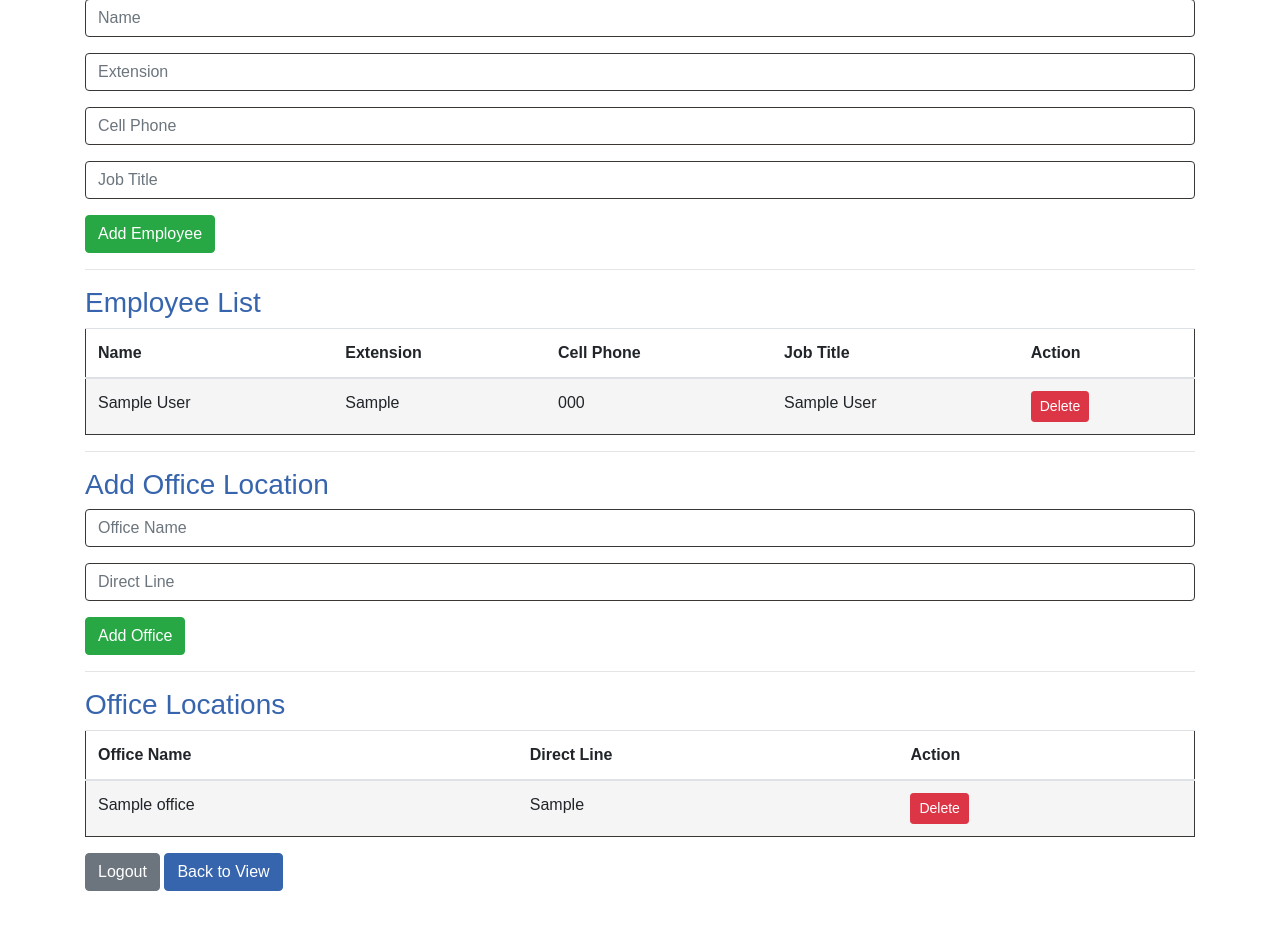
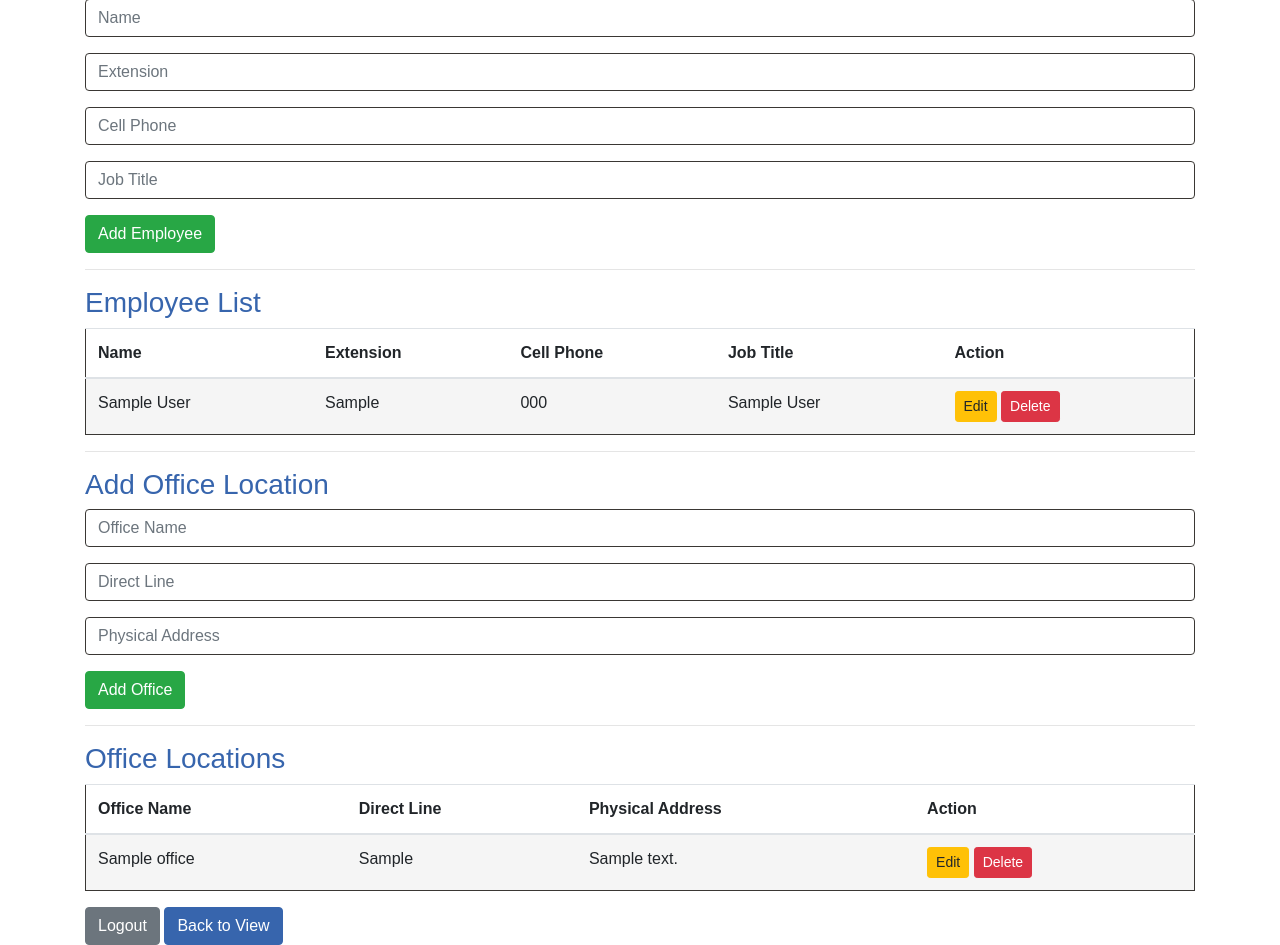
Before and after one commit to jkotouchstone/touchstone-phone-list, a Flask app: page /admin in a window 1280 px wide. Shown: the part 137-1082 px from the top of the page. Before the commit the page ends 1028 px from the top, so only its background shows below. Run offline with Flask 2, Linux system fonts and the light colour scheme; the visitor is signed in with stand-in values (Sample User, id 1); tables that the repository leaves empty hold one stand-in row (values such as "Sample post"); some libraries are stand-ins or nearby versions.

Commit message:
Update admin.html

```diff
--- a/templates/admin.html
+++ b/templates/admin.html
@@ -31,7 +31,7 @@
 
   <hr>
 
-  <!-- Display employees with delete option -->
+  <!-- Display employees with edit and delete options -->
   <h3>Employee List</h3>
   <table class="table table-striped">
     <thead>
@@ -51,8 +51,9 @@
         <td>{{ emp['cell_phone'] }}</td>
         <td>{{ emp['job_title'] }}</td>
         <td>
-          <form method="POST" action="{{ url_for('delete_employee', employee_id=emp['id']) }}">
-            <button type="submit" class="btn btn-danger btn-sm">Delete</button>
+          <a href="{{ url_for('edit_employee', employee_id=emp['id']) }}" class="btn btn-warning btn-sm">Edit</a>
+          <form method="POST" action="{{ url_for('delete_employee', employee_id=emp['id']) }}" style="display:inline;">
+            <button type="submit" class="btn btn-danger btn-sm" onclick="return confirm('Are you sure you want to delete this employee?');">Delete</button>
           </form>
         </td>
       </tr>
@@ -71,18 +72,22 @@
     <div class="form-group">
       <input type="text" name="direct_line" placeholder="Direct Line" class="form-control">
     </div>
+    <div class="form-group">
+      <input type="text" name="physical_address" placeholder="Physical Address" class="form-control">
+    </div>
     <button type="submit" class="btn btn-success">Add Office</button>
   </form>
 
   <hr>
 
-  <!-- Display office locations with delete option -->
+  <!-- Display office locations with edit and delete options -->
   <h3>Office Locations</h3>
   <table class="table table-striped">
     <thead>
       <tr>
         <th>Office Name</th>
         <th>Direct Line</th>
+        <th>Physical Address</th>
         <th>Action</th>
       </tr>
     </thead>
@@ -91,9 +96,11 @@
       <tr>
         <td>{{ office['office_name'] }}</td>
         <td>{{ office['direct_line'] }}</td>
+        <td>{{ office['physical_address'] }}</td>
         <td>
-          <form method="POST" action="{{ url_for('delete_office', office_id=office['id']) }}">
-            <button type="submit" class="btn btn-danger btn-sm">Delete</button>
+          <a href="{{ url_for('edit_office', office_id=office['id']) }}" class="btn btn-warning btn-sm">Edit</a>
+          <form method="POST" action="{{ url_for('delete_office', office_id=office['id']) }}" style="display:inline;">
+            <button type="submit" class="btn btn-danger btn-sm" onclick="return confirm('Are you sure you want to delete this office?');">Delete</button>
           </form>
         </td>
       </tr>
```
